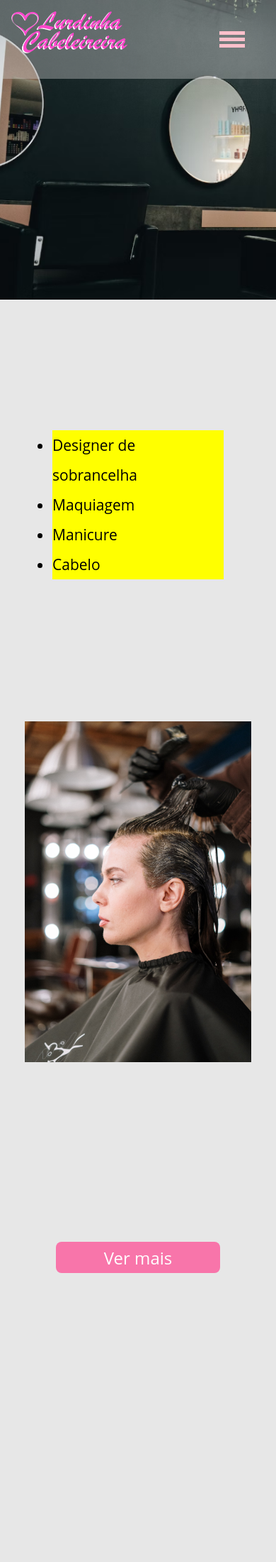
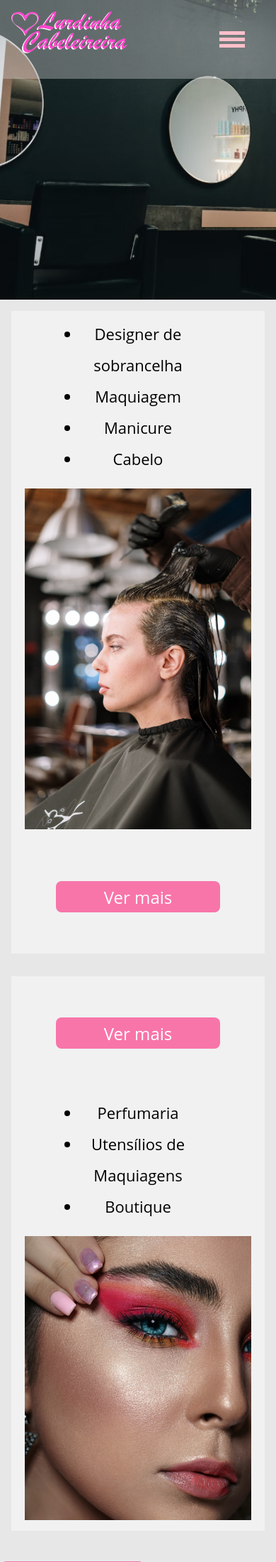
Before and after one commit to DanielVilarinho/ProjetoPCC, a PHP site: page / in a window 390 px wide; the page is wider, and only the part inside the window is pictured. Shown: the top 2200 px of that part at 71% size. Run offline with PHP 8.4, Linux system fonts and the light colour scheme.

Commit message:
Alinhamento e responsivo corrigidos

```diff
--- a/style.css
+++ b/style.css
@@ -337,31 +337,6 @@ footer{
   margin-bottom: -50px;
 }
 
-.coluna {
-  float: left;
-  width: 33.33%;
-  padding: 1em 2em;
-  text-align: center;
-  justify-content: center;
-}
-
-.linha::after {
-  content: "";
-  clear: both;
-  display: table;
-}
-
-@media screen and (max-width: 999px) {
-  .coluna {
-    width: 100%;
-  }
-
-  .topico {
-    text-align: center;
-    justify-content: center;
-  }
-}
-
 .cards-prod{
   display: flex;
   justify-content: space-around;
@@ -413,17 +388,6 @@ footer{
 .valorprod span{
   font-size: 21px;
   font-weight: 800;
-}
-
-.topico{
-  margin: 8em 2em;
-  /*padding: 140px 15px 0px 15px;*/
-  text-align: left;
-  display: grid;
-  font-size: 21px;
-  line-height: 200%;
-  display: block;
-  background: yellow;
 }
 
 .botao{
@@ -524,3 +488,45 @@ footer{
 .btnsair{
   background-color: rgb(223, 130, 130);
 }
+
+.linha {
+  display: flex;
+  flex-direction: row;
+  text-align: center;
+  padding: 1em 1em 1em 1em;
+}
+
+.coluna {
+  background-color: #f1f1f1;
+  padding: 10px;
+  flex: 50%;
+  justify-content: center;
+}
+
+.botao{
+	justify-content: center;
+    margin: 6em 0em;
+}
+
+.topico{
+	margin: 4em 4em;
+  font-size: 24px;
+  line-height: 200%;
+  text-align: left;
+}
+
+/* Responsive layout - makes a one column-layout instead of two-column layout */
+@media screen and (max-width: 999px) {
+  .linha {
+    flex-direction: column;
+  }
+  .botao{
+  	margin: 2em 0em;
+   }
+  .topico{
+   margin: 0em 4em;
+   justify-content: left;
+   text-align: center;
+   font-size: 22px;
+   }
+}
```
